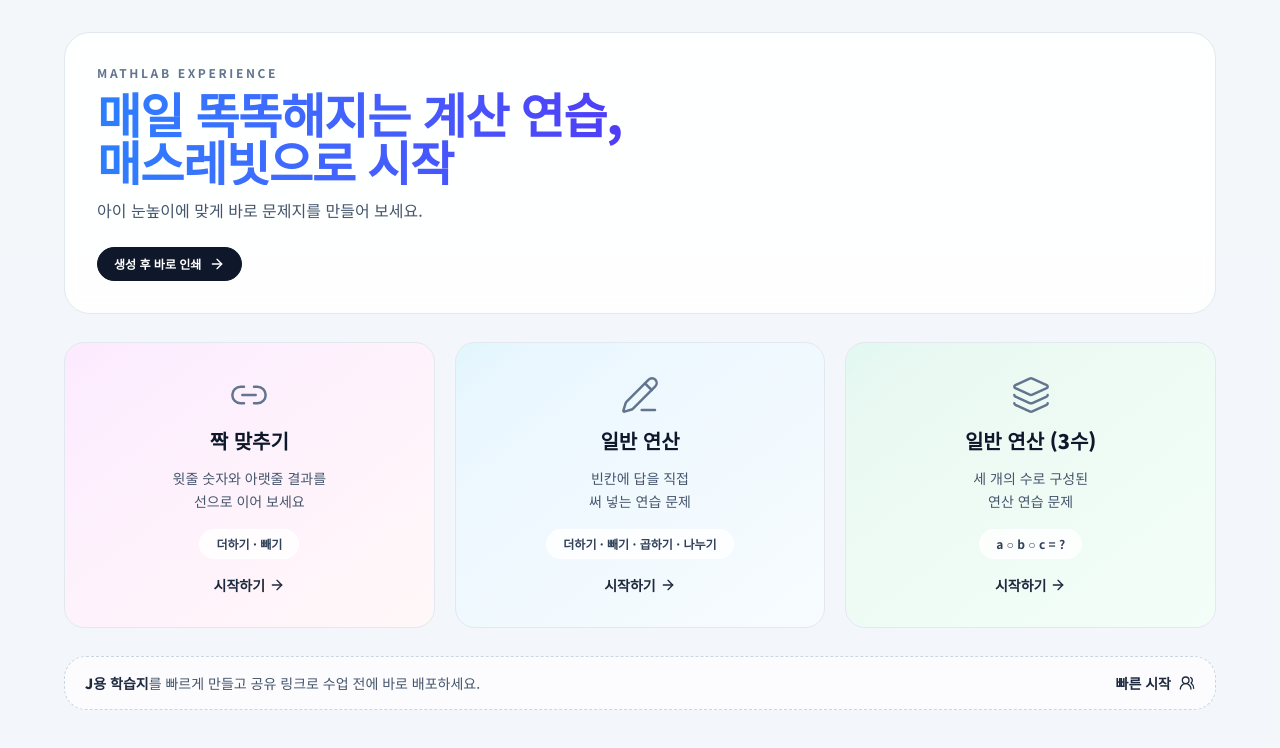
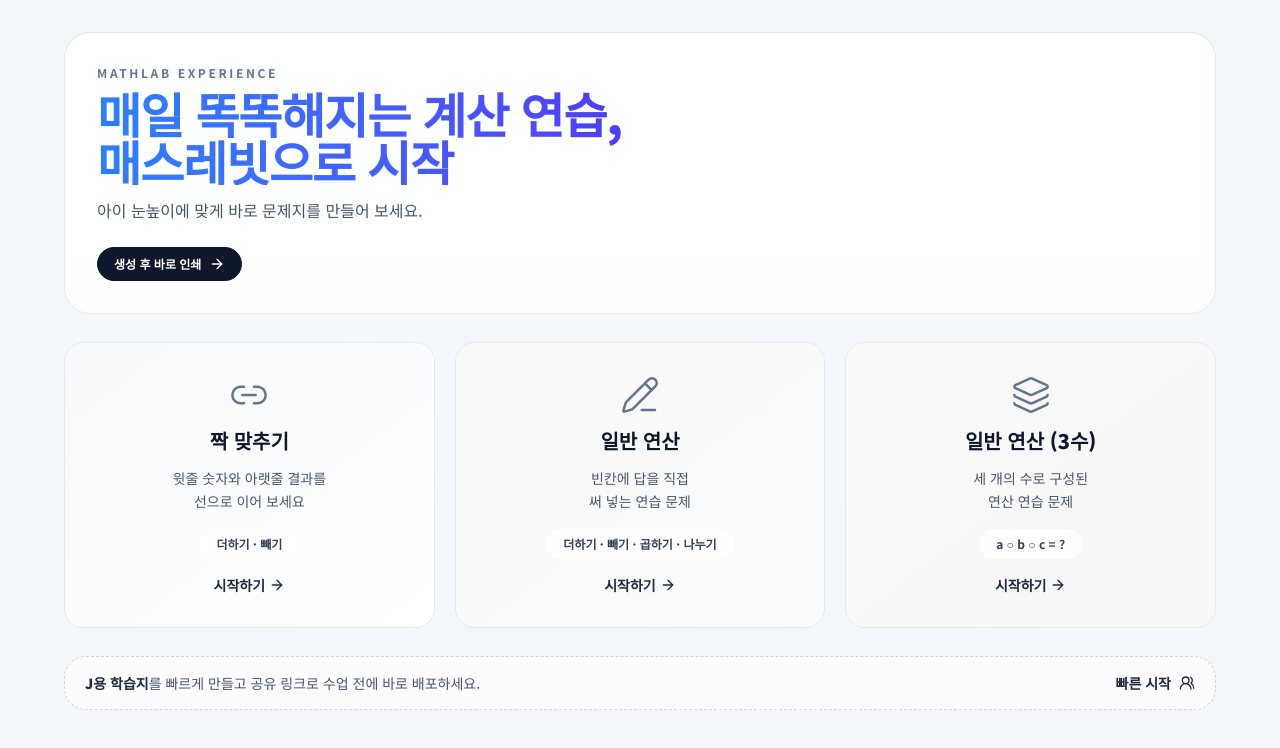
Before and after one commit to neozzzzz/mathlab, a Next.js app: page / in a window 1280 px wide. Shown: the top 748 px of the page. Built offline with nearby package versions, Linux system fonts and the light colour scheme.

Commit message:
style: 진입경로 카드 흑백 톤으로 통일

```diff
--- a/src/app/page.tsx
+++ b/src/app/page.tsx
@@ -9,8 +9,8 @@
     desc: "윗줄 숫자와 아랫줄 결과를\n선으로 이어 보세요",
     badge: "더하기 · 빼기",
     icon: Link2,
-    accent: "from-fuchsia-500/15 to-rose-100/40",
-    hover: "hover:border-fuchsia-300",
+    accent: "from-slate-100/80 to-white",
+    hover: "hover:border-slate-400",
   },
   {
     href: "/calc",
@@ -18,8 +18,8 @@
     desc: "빈칸에 답을 직접\n써 넣는 연습 문제",
     badge: "더하기 · 빼기 · 곱하기 · 나누기",
     icon: PencilLine,
-    accent: "from-sky-500/15 to-sky-100/35",
-    hover: "hover:border-sky-300",
+    accent: "from-zinc-100/80 to-slate-50",
+    hover: "hover:border-slate-400",
   },
   {
     href: "/calc3",
@@ -27,8 +27,8 @@
     desc: "세 개의 수로 구성된\n연산 연습 문제",
     badge: "a ○ b ○ c = ?",
     icon: Layers,
-    accent: "from-emerald-500/15 to-emerald-100/35",
-    hover: "hover:border-emerald-300",
+    accent: "from-stone-100/80 to-zinc-100",
+    hover: "hover:border-slate-400",
   },
 ] as const;
 
```
